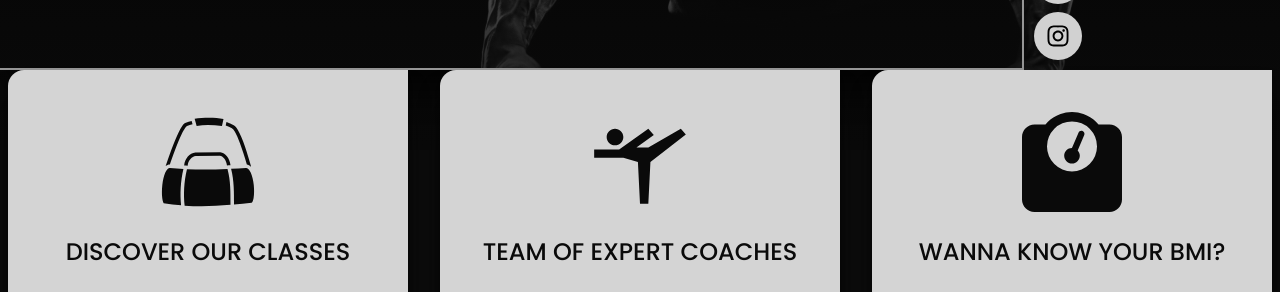
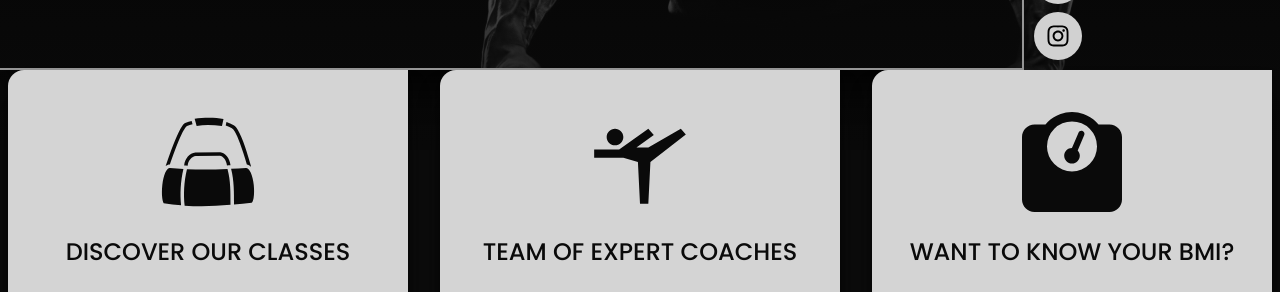
Before and after one commit to michelezedda/gympal, a React (Vite) app: page / in a window 1280 px wide. Shown: the part 650-942 px from the top of the page. Built offline with nearby package versions, Linux system fonts and the light colour scheme; a web font is replaced by a local one.

Commit message:
card text changed, h-size for plans component adjusted

```diff
--- a/src/components/Cards.tsx
+++ b/src/components/Cards.tsx
@@ -14,7 +14,7 @@ const Cards = () => {
         <SingleCard title="TEAM OF EXPERT COACHES" Icon={MdSportsGymnastics} />
       </a>
       <a href="/#bmi">
-        <SingleCard title="WANNA KNOW YOUR BMI?" Icon={FaWeightScale} />
+        <SingleCard title="WANT TO KNOW YOUR BMI?" Icon={FaWeightScale} />
       </a>
     </div>
   );
--- a/src/components/plans/Plans.tsx
+++ b/src/components/plans/Plans.tsx
@@ -7,7 +7,7 @@ function Plans() {
     <>
       <div
         id="plans"
-        className="relative flex flex-col place-items-center mt-30 xl:mt-40 bg-neutral-700 pt-25 md:pt-55 pb-90 md:pb-75 lg:pb-80 -skew-y-10"
+        className="relative flex flex-col place-items-center mt-30 xl:mt-40 bg-neutral-700 pt-25 md:pt-55 pb-60 xl:pb-80 -skew-y-10"
       >
         <div className="mx-auto max-w-screen-lg skew-y-10 flex flex-col items-center justify-center">
           <h3 className="text-3xl md:text-5xl text-neutral-950 font-bold text-center">
```
